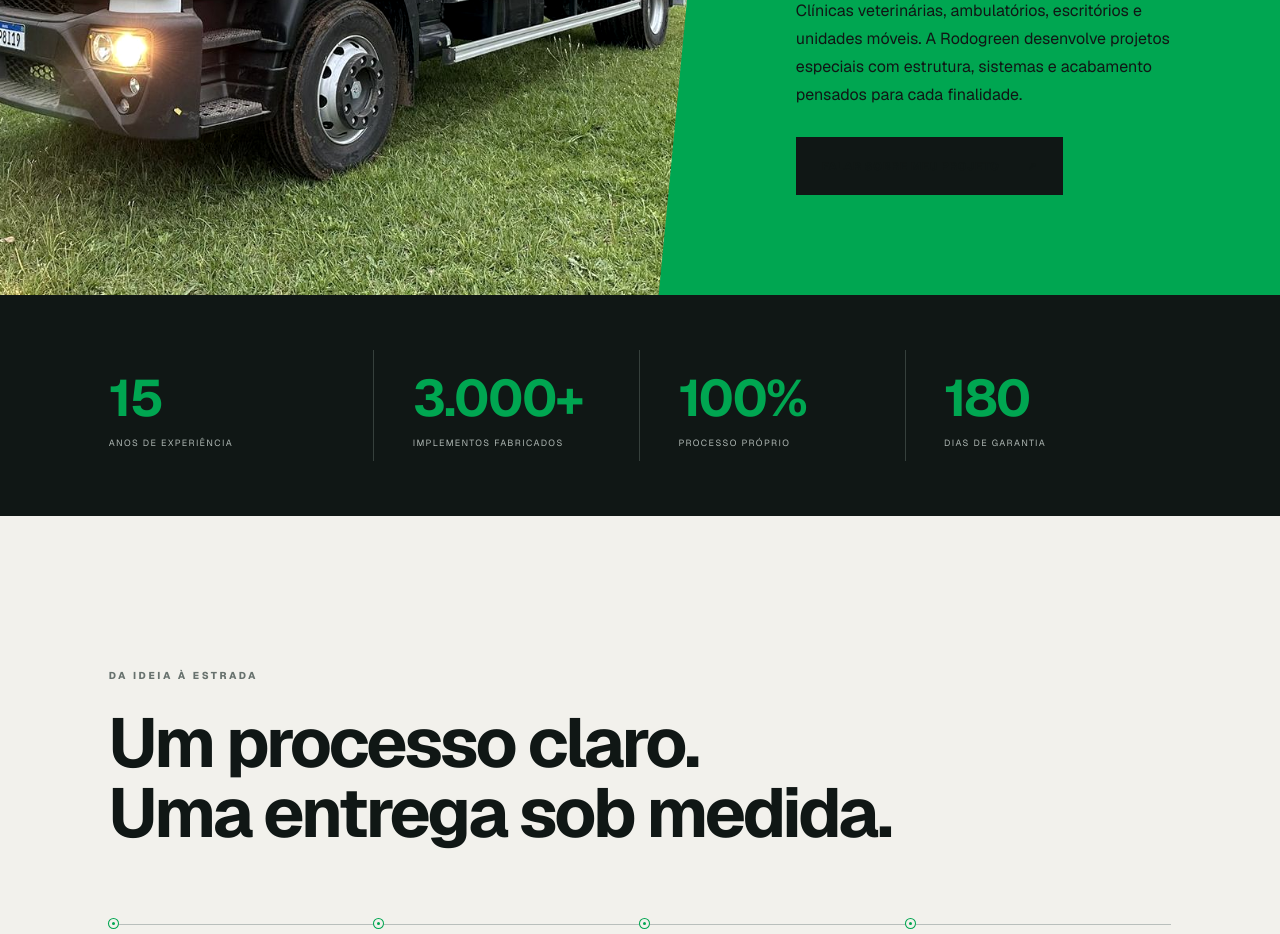
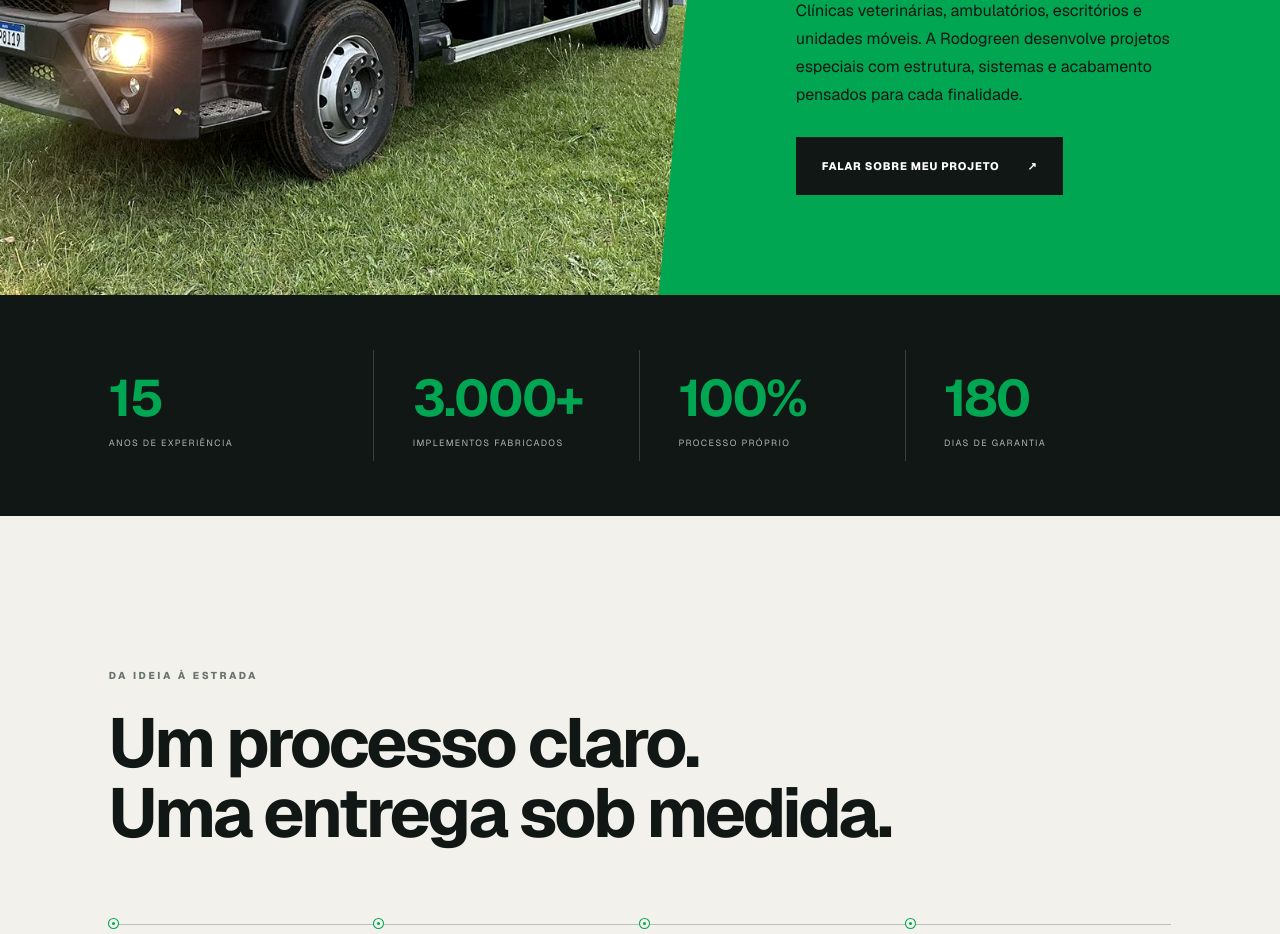
Before and after one commit to JaysonRW/rodogreen_v2_oficial, a Next.js app: page / in a window 1280 px wide. Shown: the part 3580-4514 px from the top of the page. Built offline with nearby package versions, Linux system fonts and the light colour scheme.

Commit message:
Corrige contraste do CTA de projetos especiais

```diff
--- a/app/globals.css
+++ b/app/globals.css
@@ -111,7 +111,7 @@ img { display: block; width: 100%; }
 .special-content h2 { margin:25px 0; }
 .special-content > p:not(.section-label) { line-height:1.75; max-width:490px; color:var(--ink); }
 .special .section-label.light { color:var(--ink); }
-.primary-button.dark { margin-top:28px; background:var(--ink); }
+.primary-button.dark { margin-top:28px; background:var(--ink); color:white; }
 
 .numbers { background:var(--ink); color:white; display:grid; grid-template-columns:repeat(4,1fr); padding:55px 8.5vw; }
 .numbers div { display:grid; padding:10px 3vw; border-right:1px solid #36403c; }
```
